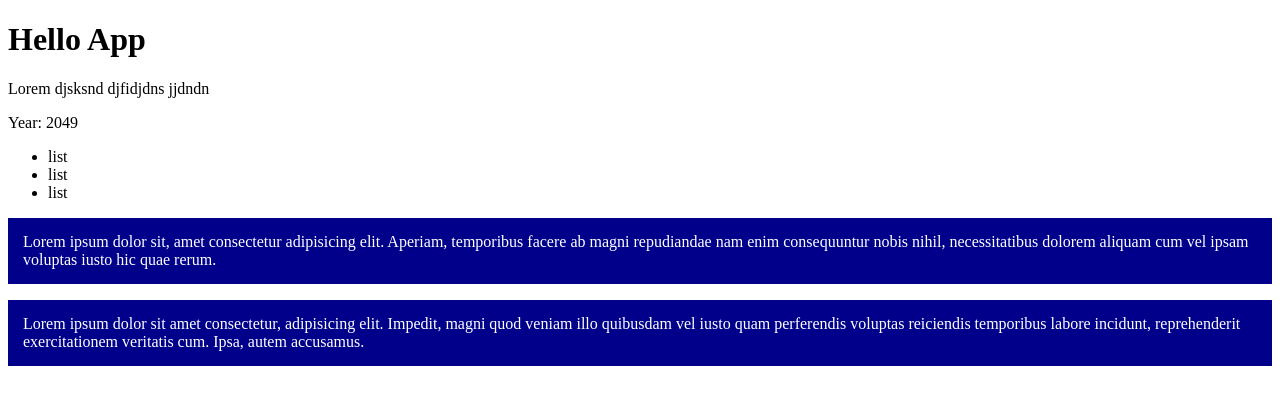
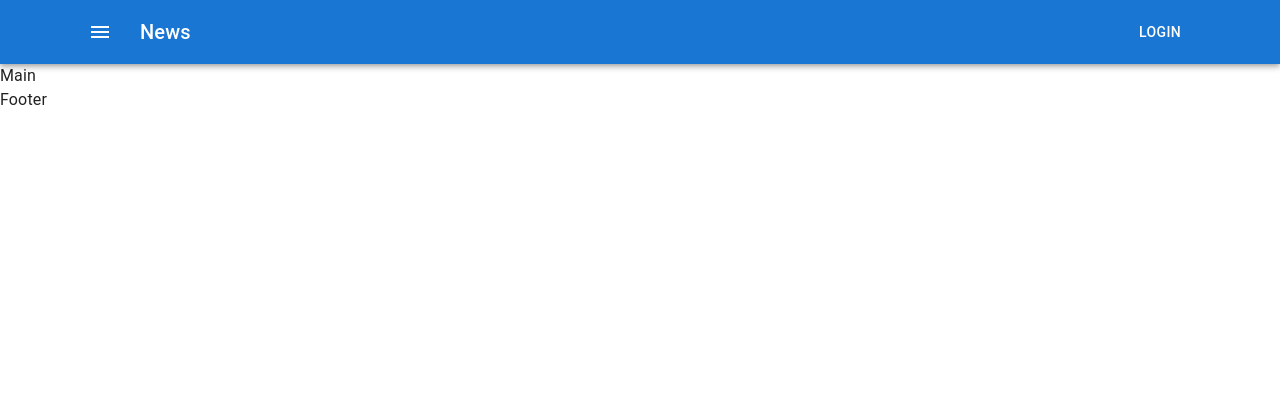
Before and after one commit to Prince0li/react-lesso-2, a React (Create React App) app: page / in a window 1280 px wide. Shown: the top 404 px of the page. Built offline with nearby package versions, Linux system fonts and the light colour scheme.

Commit message:
add mui material

```diff
--- a/package.json
+++ b/package.json
@@ -3,6 +3,10 @@
   "version": "0.1.0",
   "private": true,
   "dependencies": {
+    "@emotion/react": "^11.10.5",
+    "@emotion/styled": "^11.10.5",
+    "@mui/icons-material": "^5.11.9",
+    "@mui/material": "^5.11.9",
     "@testing-library/jest-dom": "^5.16.5",
     "@testing-library/react": "^13.4.0",
     "@testing-library/user-event": "^13.5.0",
--- a/src/List.scss
+++ /dev/null
@@ -1,13 +0,0 @@
-.content {
-    color: white;
-    background-color: darkblue;
-    padding: 15px;
-}
-.test {
-    background-color: peru;
-}
-
-.articleDesc {
-    color: white;
-    padding: 15px;
-}
--- a/src/List.tsx
+++ /dev/null
@@ -1,30 +0,0 @@
-import './List.scss'
-
-type Props = {}
-
-export const List = (props: Props) => {
-    let data = true
-    return (
-        <>
-            <ul>
-                <li>list</li>
-                <li>list</li>
-                <li>list</li>
-            </ul>
-            <p className={`articleDesc ${data ? 'content' : 'test'}`}>
-                Lorem ipsum dolor sit, amet consectetur adipisicing elit.
-                Aperiam, temporibus facere ab magni repudiandae nam enim
-                consequuntur nobis nihil, necessitatibus dolorem aliquam cum vel
-                ipsam voluptas iusto hic quae rerum.
-            </p>
-            <p className="content">
-                Lorem ipsum dolor sit amet consectetur, adipisicing elit.
-                Impedit, magni quod veniam illo quibusdam vel iusto quam
-                perferendis voluptas reiciendis temporibus labore incidunt,
-                reprehenderit exercitationem veritatis cum. Ipsa, autem
-                accusamus.
-            </p>
-        </>
-    )
-}
-export default List
--- /dev/null
+++ b/src/container/App/App.tsx
@@ -0,0 +1,17 @@
+import Footer from 'container/Footer/Footer'
+import Header from 'container/Header/Header'
+import Main from 'container/Main/Main'
+import CssBaseline from '@mui/material/CssBaseline'
+
+type Props = {}
+const app = (props: Props) => {
+    return (
+        <>
+            <CssBaseline />
+            <Header />
+            <Main />
+            <Footer />
+        </>
+    )
+}
+export default app
--- /dev/null
+++ b/src/container/Footer/Footer.tsx
@@ -0,0 +1,5 @@
+type Props = {}
+const Footer = (props: Props) => {
+    return <div>Footer</div>
+}
+export default Footer
--- /dev/null
+++ b/src/container/Header/Header.tsx
@@ -0,0 +1,39 @@
+import AppBar from '@mui/material/AppBar'
+import Toolbar from '@mui/material/Toolbar'
+import Typography from '@mui/material/Typography'
+import Button from '@mui/material/Button'
+import IconButton from '@mui/material/IconButton'
+import MenuIcon from '@mui/icons-material/Menu'
+import { Container } from '@mui/material'
+
+type Props = {}
+const Header = (props: Props) => {
+    return (
+        <>
+            <AppBar position="static">
+                <Container>
+                    <Toolbar>
+                        <IconButton
+                            size="large"
+                            edge="start"
+                            color="inherit"
+                            aria-label="menu"
+                            sx={{ mr: 2 }}
+                        >
+                            <MenuIcon />
+                        </IconButton>
+                        <Typography
+                            variant="h6"
+                            component="div"
+                            sx={{ flexGrow: 1 }}
+                        >
+                            News
+                        </Typography>
+                        <Button color="inherit">Login</Button>
+                    </Toolbar>
+                </Container>
+            </AppBar>
+        </>
+    )
+}
+export default Header
--- /dev/null
+++ b/src/container/Main/Main.tsx
@@ -0,0 +1,5 @@
+type Props = {}
+const Main = (props: Props) => {
+    return <div>Main</div>
+}
+export default Main
--- a/src/index.tsx
+++ b/src/index.tsx
@@ -1,35 +1,7 @@
 import React from 'react'
 import ReactDOM from 'react-dom/client'
-import List from './List'
+import App from './container/App/App'
 
-type TitleProps = {
-    name?: string
-    text: string
-    year: number
-}
-const Title = ({ name = 'Jack', text, year }: TitleProps) => {
-    console.log()
-    return (
-        <>
-            <h1>Hello {name}</h1>
-            <p>{text}</p>
-            <div>Year: {year}</div>
-        </>
-    )
-}
-
-const App = () => {
-    return (
-        <div className="app">
-            <Title
-                name="App"
-                text="Lorem djsksnd djfidjdns jjdndn"
-                year={2049}
-            />
-            <List />
-        </div>
-    )
-}
 const root = ReactDOM.createRoot(document.getElementById('root') as HTMLElement)
 root.render(
     <React.StrictMode>
--- a/tsconfig.json
+++ b/tsconfig.json
@@ -1,5 +1,6 @@
 {
   "compilerOptions": {
+    "baseUrl": "src",
     "target": "es5",
     "lib": [
       "dom",
```
Also changed, not shown: 1 other file (tests, documents, lock files or other folders).
